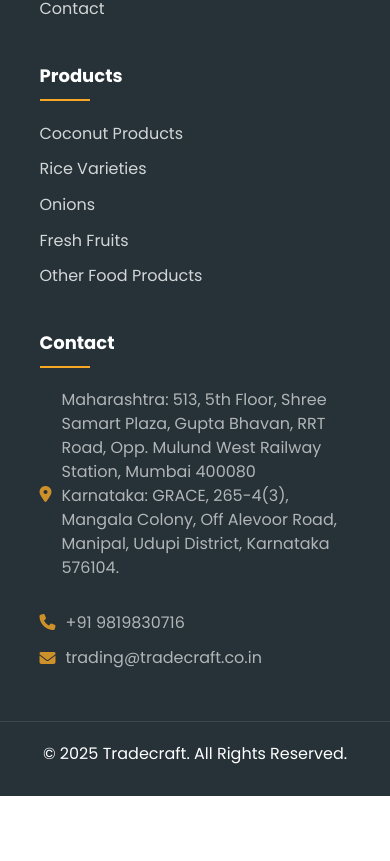
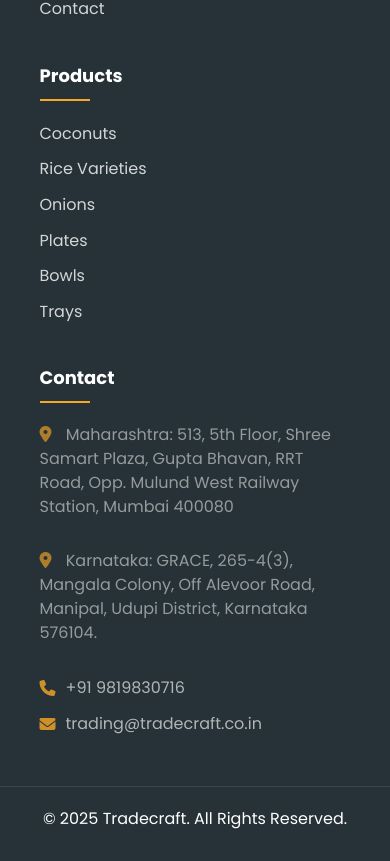
Before and after one commit to danishjsheikh/TradeCraft, a React (Create React App) app: page /certificates in a window 390 px wide. Shown: the part 4920-5781 px from the top of the page. Before the commit the page ends 5716 px from the top, so only its background shows below. Built offline with nearby package versions, Linux system fonts and the light colour scheme; no server answers.

Commit message:
Mobile PDF Fixed

```diff
--- a/package.json
+++ b/package.json
@@ -9,12 +9,16 @@
     "@mui/icons-material": "^7.0.2",
     "@mui/material": "^7.0.2",
     "@react-google-maps/api": "^2.20.6",
+    "@react-pdf-viewer/core": "^3.12.0",
+    "@react-pdf-viewer/default-layout": "^3.12.0",
     "@testing-library/dom": "^10.4.0",
     "@testing-library/jest-dom": "^6.6.3",
     "@testing-library/react": "^16.3.0",
     "@testing-library/user-event": "^13.5.0",
+    "pdfjs-dist": "^3.11.174",
     "react": "^19.1.0",
     "react-dom": "^19.1.0",
+    "react-pdf": "^9.2.1",
     "react-router-dom": "^6.30.0",
     "react-scripts": "5.0.1",
     "web-vitals": "^2.1.4"
--- a/src/components/CertificateCard.js
+++ b/src/components/CertificateCard.js
@@ -1,11 +1,14 @@
 import React, { useRef, useEffect, useState } from "react";
-import { Dialog, DialogContent, IconButton } from "@mui/material";
+import { Dialog, DialogContent, IconButton, useMediaQuery } from "@mui/material";
 import CloseIcon from "@mui/icons-material/Close";
 import "./CertificateCard.css";
 
 const CertificateCard = ({ certificate, delay = 0 }) => {
   const cardRef = useRef(null);
   const [open, setOpen] = useState(false);
+
+  // Check if the device is mobile (useMediaQuery with maxWidth)
+  const isMobile = useMediaQuery("(max-width:600px)");
 
   useEffect(() => {
     const observer = new IntersectionObserver(
@@ -33,6 +36,16 @@
     };
   }, [delay]);
 
+  const handlePreviewClick = () => {
+    if (isMobile) {
+      // Open in a new tab if mobile
+      window.open(certificate.icon, "_blank");
+    } else {
+      // Otherwise, show dialog for desktop
+      setOpen(true);
+    }
+  };
+
   return (
     <>
       <div
@@ -40,7 +53,7 @@
         ref={cardRef}
         style={{ animationDelay: `${delay}ms` }}
       >
-        <div className="certificate-preview" onClick={() => setOpen(true)}>
+        <div className="certificate-preview" onClick={handlePreviewClick}>
           <iframe
             src={certificate.icon}
             title={certificate.name}
--- a/src/components/Footer.js
+++ b/src/components/Footer.js
@@ -45,7 +45,7 @@
           <h4>Products</h4>
           <ul>
             <li>
-              <Link to="/products#coconut">Coconut Products</Link>
+              <Link to="/products#coconut">Coconuts</Link>
             </li>
             <li>
               <Link to="/products#rice">Rice Varieties</Link>
@@ -54,10 +54,13 @@
               <Link to="/products#onion">Onions</Link>
             </li>
             <li>
-              <Link to="/products#fruits">Fresh Fruits</Link>
+              <Link to="/products#plates">Plates</Link>
             </li>
             <li>
-              <Link to="/products#others">Other Food Products</Link>
+              <Link to="/products#bowls">Bowls</Link>
+            </li>
+            <li>
+              <Link to="/products#trays">Trays</Link>
             </li>
           </ul>
         </div>
@@ -66,13 +69,18 @@
           <h4>Contact</h4>
           <ul className="contact-info">
             <li>
+            <p>
               <i className="fas fa-map-marker-alt"></i>{" "}
-              <p>
-                Maharashtra: 513, 5th Floor, Shree Samart Plaza, Gupta Bhavan,
-                RRT Road, Opp. Mulund West Railway Station, Mumbai 400080
-                <br />
-                Karnataka: GRACE, 265-4(3), Mangala Colony, Off Alevoor Road,
-                Manipal, Udupi District, Karnataka 576104.
+                <a href ="https://maps.app.goo.gl/PCS71F5oceQjBVs36" target="_blank">Maharashtra: 513, 5th Floor, Shree Samart Plaza, Gupta Bhavan,
+                RRT Road, Opp. Mulund West Railway Station, Mumbai 400080</a>
+                </p>
+            </li>
+            <li>
+
+            <p>
+              <i className="fas fa-map-marker-alt"></i>{" "}
+              <a href ="https://maps.app.goo.gl/mc7J1QxbCYccL54M9" target="_blank">Karnataka: GRACE, 265-4(3), Mangala Colony, Off Alevoor Road,
+                Manipal, Udupi District, Karnataka 576104.</a>
               </p>
             </li>
             <li>
--- a/src/pages/ProductsPage.js
+++ b/src/pages/ProductsPage.js
@@ -568,16 +568,16 @@
               Plates
             </button>
             <button
+              className={activeCategory === "bowls" ? "active" : ""}
+              onClick={() => handleCategoryClick("bowls")}
+            >
+              Bowls
+            </button>
+            <button
               className={activeCategory === "trays" ? "active" : ""}
               onClick={() => handleCategoryClick("trays")}
             >
               Trays
-            </button>
-            <button
-              className={activeCategory === "bowls" ? "active" : ""}
-              onClick={() => handleCategoryClick("bowls")}
-            >
-              Bowls
             </button>
           </div>
 
```
Also changed, not shown: 1 other file (tests, documents, lock files or other folders).
